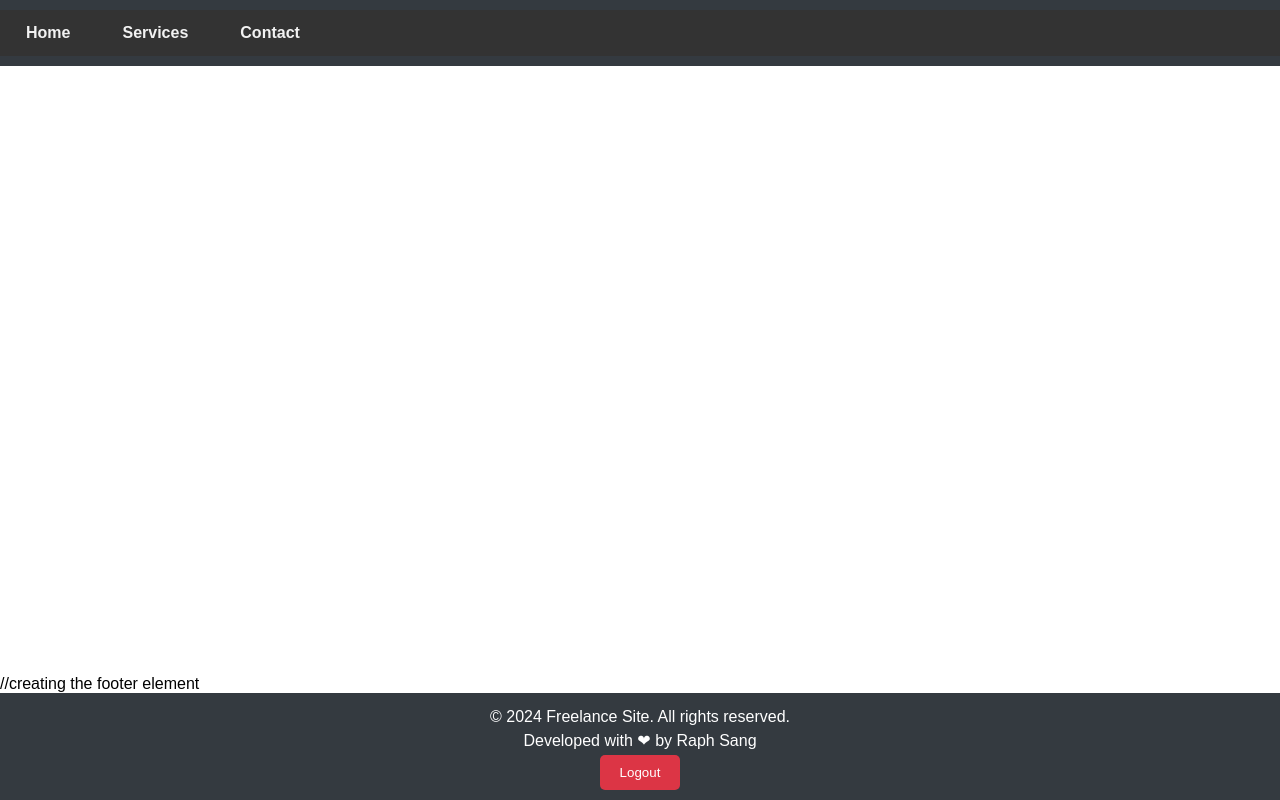
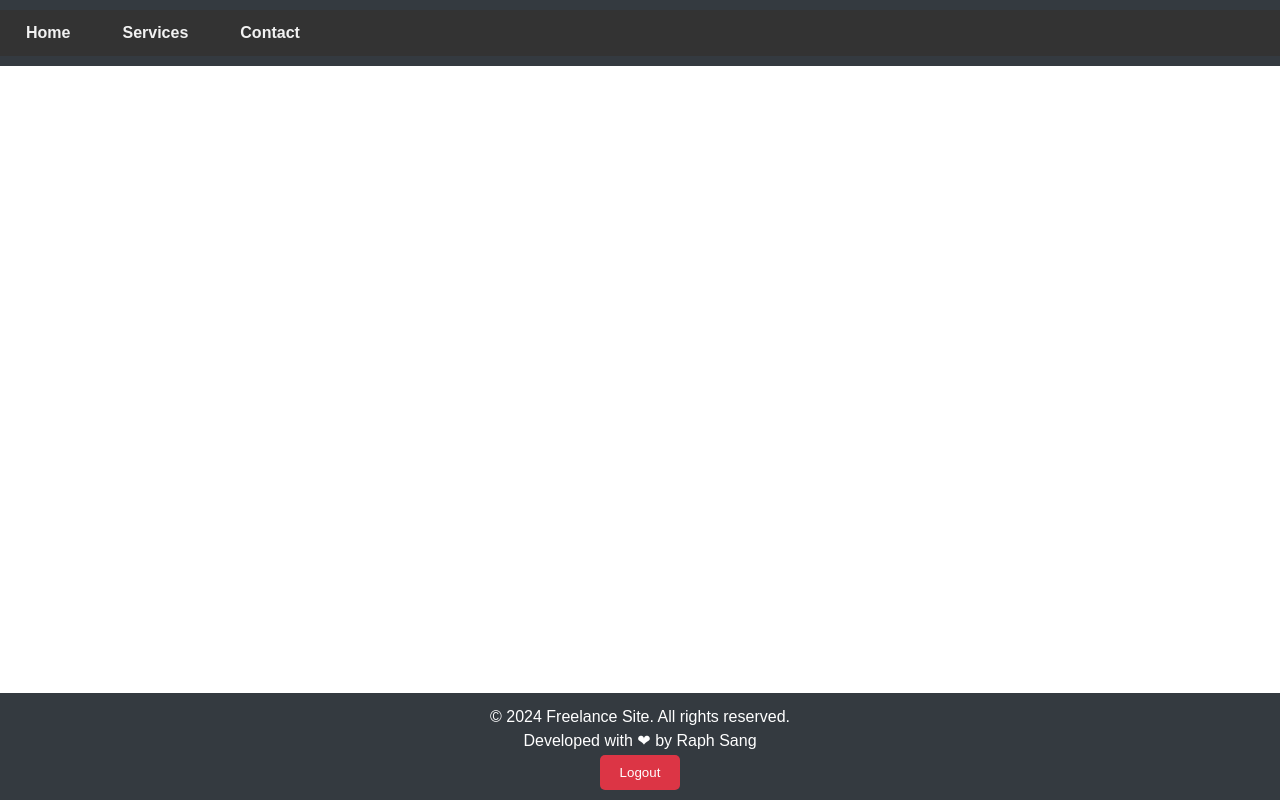
Before and after one commit to raphsang/mock_web_app, a React (Create React App) app: page /dashboard in a window 1280 px wide. Built offline with nearby package versions, Linux system fonts and the light colour scheme.

Commit message:
Update Dashboard.js

```diff
--- a/src/components/Dashboard.js
+++ b/src/components/Dashboard.js
@@ -4,7 +4,7 @@ import { useNavigate, Link } from 'react-router-dom';
 import TaskManager from './TaskManager';
 import EmployeeManager from './EmployeeManager';
 import './dashboard.css';
-// dashboard where users can sign and long into the system
+
 const Dashboard = () => {
   const { user, logout } = useContext(AuthContext);
   const navigate = useNavigate();
@@ -26,7 +26,7 @@ const Dashboard = () => {
       <div className="main-content">
         {user && (
           <div>
-    // assign roles to manager
+    {/* assinging roles to both manager and employee */}
             {user.role === 'manager' && (
               <>
                 <EmployeeManager />
@@ -37,7 +37,7 @@ const Dashboard = () => {
           </div>
         )}
       </div>
-        //creating the footer element
+{/*creating the footer section */}
       <div className="footer">
         <div className="footer-content">
           <p>&copy; 2024 Freelance Site. All rights reserved.</p>
```
